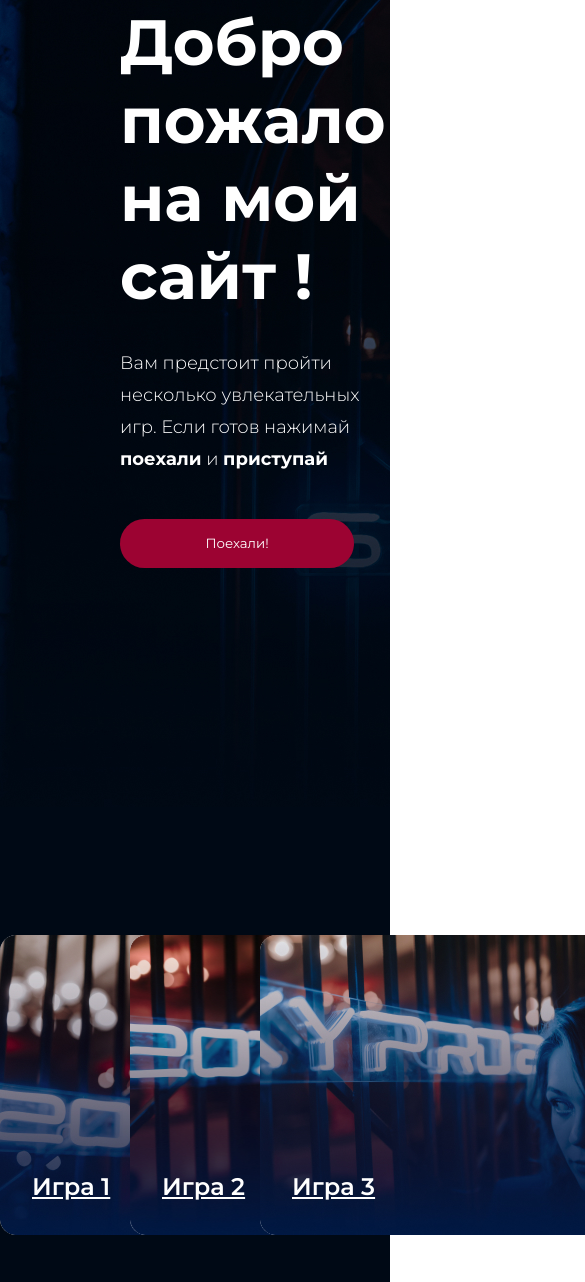
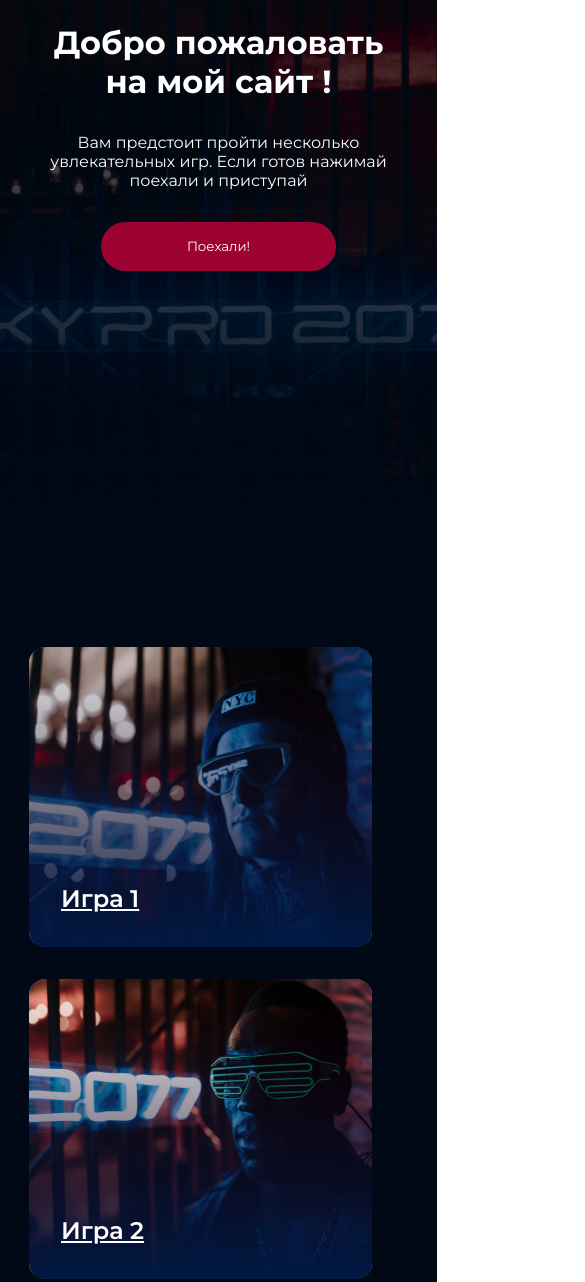
Before and after one commit to allizaveta/HW1, a plain HTML site: page index.html in a window 390 px wide. Shown: the part 217-1499 px from the top of the page, 585 px wide, since content can reach past the window. Drawn offline with Linux system fonts and the light colour scheme.

Commit message:
сделана мобильная версия

```diff
--- a/css/style.css
+++ b/css/style.css
@@ -7,8 +7,9 @@
 
 .bg{
     background-image: url(../img/Rectangle\ 1.jpg);
+    background-position: center;
+    background-size: cover;
     background-repeat: no-repeat;
-    background-size: cover;
     width: 100%;
     height: 1024px;
 }
@@ -18,14 +19,14 @@
     margin-left: 120px;
 }
 
-.bg-block_title{
+.bg_block_title{
     font-size: 64px;
     font-weight: 700;
     line-height: 78px;
     margin-bottom: 32px;
 }
 
-.bg-block_text{
+.bg_block_text{
     font-size: 18px;
     font-weight: 300;
     line-height: 32px;
@@ -38,12 +39,25 @@
     line-height: 32px;
 }
 
-.bg-block_btn{
+.bg_block_text_mobile{
+    display: none;
+}
+
+.sep_mobile{
+    display: none;
+}
+
+.bg_block_btn{
     width: 234.06px;
     height: 48.6px;
     border-radius: 30px;
     border: none;
     background-color:#9C0332;
+}
+
+.bg_block_btn:hover{
+    cursor: pointer;
+    background-color: #7d0127;
 }
 
 /* А тут верстка едет
@@ -70,6 +84,7 @@
     display: flex;
     justify-content: space-around;
     align-items: center;
+    flex-wrap: wrap;
 
 }
 
@@ -78,11 +93,22 @@
     height: 300px;
 }
 
+.background_block_link{
+    width: 379px;
+    height: 300px;
+    display: block;
+}
+
 .background_block_pic{
     width: 379px;
     height: 300px;
     border-radius: 16px;
     position: absolute;
+}
+
+.background_block:hover{
+    transform: scale(1.05);
+    transition: 0.2s;
 }
 
 .background_block_text{
@@ -93,3 +119,58 @@
     top: 236px;
     left: 32px;
 }
+
+@media (max-width: 767px){
+    .bg{
+        width: 100vw;
+        height: 735px;
+    }
+    .center{
+        padding-left: calc(50% - 343px/2);
+        padding-right: calc(50% - 343px/2);
+    }
+    .bg_block{
+        display: flex;
+        padding-top: 240px;
+        margin: 0;
+        flex-direction: column;
+        align-items: center;
+    }
+
+    .bg_block_title{
+        font-size: 32px;
+        line-height: normal;
+        text-align: center;
+    }
+
+    .bg_block_text_mobile{
+        display: block;
+        margin-bottom: 32px;
+        text-align: center;
+    }
+
+    .sep_mobile{
+        display: inline;
+    }
+
+    .bg_block_text{
+        display: none;
+    }
+
+    .sep{
+        display: none;
+    }
+
+    .background {
+        height: 1221px;
+        gap: 32px;
+        align-items: center;
+        flex-direction: column;
+        justify-content: center;
+    }
+
+    .background_block_pic{
+        width: 343px;
+        height: 300px;
+    }
+}
--- a/index.html
+++ b/index.html
@@ -1,5 +1,5 @@
 <!DOCTYPE html>
-<html lang="en">
+<html lang="ru">
 <head>
     <meta charset="UTF-8">
     <meta name="viewport" content="width=device-width, initial-scale=1.0">
@@ -10,24 +10,26 @@
     <link href="https://fonts.googleapis.com/css2?family=Montserrat:wght@300;400;600;700&display=swap" rel="stylesheet">
 </head>
 <body>
-    <div class="bg">
+    <div class="bg center">
         <div class="bg_block">
-            <h1 class="bg-block_title">Добро пожаловать<br>на мой сайт !</h1>
-            <p class="bg-block_text">Вам предстоит пройти несколько увлекательных<br>игр. Если готов нажимай <sep class="sep">поехали</sep> и <sep class="sep">приступай</sep></p>
-            <button class="bg-block_btn">Поехали!</button>
+            <h1 class="bg_block_title">Добро пожаловать<br>на мой сайт !</h1>
+            <p class="bg_block_text">Вам предстоит пройти несколько увлекательных<br>игр. Если готов нажимай<span class="sep"> поехали</span> и <span class="sep"> приступай</span></p>
+
+            <p class="bg_block_text_mobile">Вам предстоит пройти несколько<br>увлекательных игр. Если готов нажимай<br><span class="sep_mobile">поехали </span>и<span class="sep_mobile"> приступай</span></p>
+            <button class="bg_block_btn">Поехали!</button>
         </div>
     </div>
-    <div class="background">
+    <div class="background center">
         <div class="background_block">
-            <a href="#"><img  class="background_block_pic" src="./img/1.jpg" alt="Игра 1">
+            <a class="background_block_link" href="#"><img  class="background_block_pic" src="./img/1.jpg" alt="Игра 1">
                 <p class="background_block_text">Игра 1</p></a>
         </div>
         <div class="background_block">
-            <a href="#"><img class="background_block_pic"  src="./img/2.jpg" alt="Игра 2">
+            <a class="background_block_link" href="#"><img class="background_block_pic"  src="./img/2.jpg" alt="Игра 2">
                 <p class="background_block_text">Игра 2</p></a>
         </div>
         <div class="background_block">
-            <a href="#"><img class="background_block_pic"  src="./img/3.jpg" alt="Игра 3">
+            <a class="background_block_link" href="#"><img class="background_block_pic"  src="./img/3.jpg" alt="Игра 3">
                 <p class="background_block_text">Игра 3</p></a>
         </div>
     </div>
```
